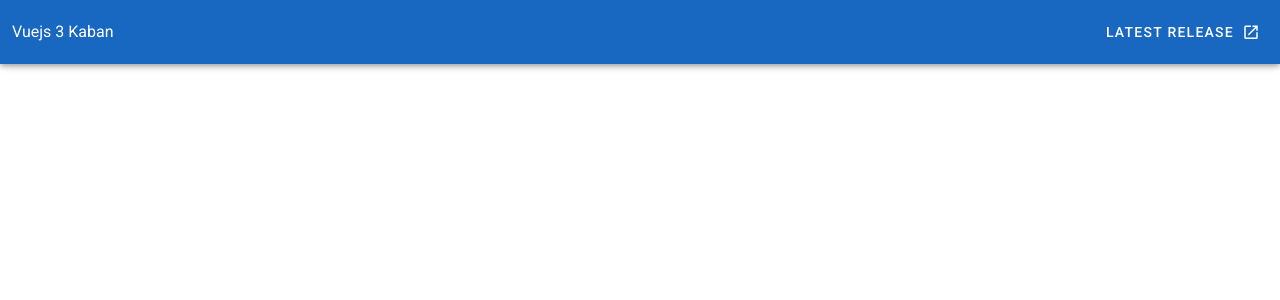
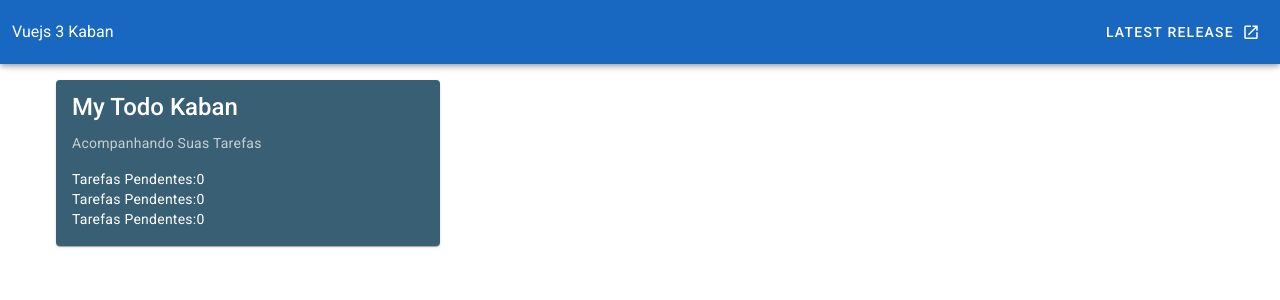
Before and after one commit to elvishuges/Todo-List-Vue-JS-3-Composition-API-with-Pinia-Firebase-9-Vite-, a Vue app: page / in a window 1280 px wide. Shown: the top 300 px of the page. Built offline with nearby package versions, Linux system fonts and the light colour scheme.

Commit message:
add pinia e state para numero de items em cada coluna

```diff
--- a/package.json
+++ b/package.json
@@ -10,6 +10,7 @@
   "dependencies": {
     "@vueuse/core": "^10.2.1",
     "core-js": "^3.8.3",
+    "pinia": "^2.1.4",
     "vue": "^3.2.13",
     "vue-router": "^4.2.2",
     "vuetify": "3.1.12"
--- a/src/App.vue
+++ b/src/App.vue
@@ -1,7 +1,13 @@
 <template>
   <v-app>
     <v-app-bar app color="primary" dark>
-      <div class="d-flex align-center pl-3">Vuejs 3 Kaban</div>
+      <div
+        style="cursor: pointer"
+        @click="router.push('/')"
+        class="d-flex align-center pl-3"
+      >
+        Vuejs 3 Kaban
+      </div>
 
       <v-spacer></v-spacer>
 
@@ -21,10 +27,8 @@
   </v-app>
 </template>
 
-<script>
-export default {
-  name: 'App',
+<script setup>
+import { useRouter } from 'vue-router';
 
-  components: {},
-};
+const router = useRouter();
 </script>
--- a/src/main.js
+++ b/src/main.js
@@ -1,5 +1,7 @@
 import { createApp } from 'vue';
 import App from './App.vue';
+
+import { createPinia } from 'pinia';
 
 // Vuetify
 import 'vuetify/styles';
@@ -12,7 +14,8 @@ const vuetify = createVuetify({
   components,
   directives,
 });
+const pinia = createPinia();
 
-const app = createApp(App).use(router).use(vuetify);
+const app = createApp(App).use(router).use(vuetify).use(pinia);
 
 app.mount('#app');
--- a/src/router/routes.js
+++ b/src/router/routes.js
@@ -1,9 +1,11 @@
 import KabanPage from './../views/KabanPage.vue';
 import HomePage from '../views/HomePage.vue';
+import DashBoard from '../views/DashBoard.vue';
 
 const routes = [
   { path: '/kaban', name: 'kaban', component: KabanPage },
   { path: '/home', name: 'home', component: HomePage },
+  { path: '/', name: 'Dashboard', component: DashBoard },
 ];
 
 export default routes;
--- /dev/null
+++ b/src/store/todo.js
@@ -0,0 +1,26 @@
+import { defineStore } from 'pinia';
+
+export const useTodo = defineStore('todo', {
+  state: () => ({
+    todoNumber: 0,
+    doingNumber: 0,
+    doneNumber: 0,
+    title: 'My Todo Kaban',
+  }),
+  actions: {
+    updateTodoNumber() {
+      this.todoNumber = 1;
+    },
+    updateDoingNumber() {
+      this.doingNumber = 2;
+    },
+    updateDoneNumber() {
+      this.done = 2;
+    },
+  },
+  getters: {
+    totalItems: (state) => {
+      return state.todoNumber + state.doneNumber + state.doingNumber;
+    },
+  },
+});
--- /dev/null
+++ b/src/views/DashBoard.vue
@@ -0,0 +1,34 @@
+<template>
+  <v-container>
+    <v-row dense>
+      <v-col cols="4">
+        <v-card @click="goToKaban" color="#385F73" theme="dark">
+          <v-card-title class="text-h5">{{ todoState.title }} </v-card-title>
+          <v-card-subtitle>Acompanhando Suas Tarefas</v-card-subtitle>
+
+          <v-card-text>
+            Tarefas Pendentes:{{ todoState.todoNumber }}<br />
+            Tarefas Pendentes:{{ todoState.doingNumber }}<br />
+            Tarefas Pendentes:{{ todoState.doneNumber }}
+          </v-card-text>
+        </v-card>
+      </v-col>
+    </v-row>
+  </v-container>
+</template>
+
+<script setup>
+import { useTodo } from '@/store/todo';
+import { useRouter } from 'vue-router';
+
+const todoState = useTodo();
+const router = useRouter();
+
+function goToKaban() {
+  router.push('/kaban');
+}
+</script>
+
+<style lang="scss" scoped></style>
+
+<style></style>
--- a/src/views/KabanPage.vue
+++ b/src/views/KabanPage.vue
@@ -41,14 +41,28 @@
 </template>
 
 <script setup>
-import { ref, computed } from 'vue';
+import { ref, computed, watch } from 'vue';
 
 import TodoItemForm from '@/components/TodoItemForm.vue';
 import TodoItemList from '@/components/TodoItemList.vue';
 import useRemoveAndGetItemFromArray from './../composable/useRemoveAndGetItemFromArray';
 
+import { useTodo } from '@/store/todo';
+
+const todoState = useTodo();
+
 const { todo, doing, done, removeAndGetItemFromArray } =
   useRemoveAndGetItemFromArray();
+
+watch(todo, async (newTodo, oldTodo) => {
+  todoState.updateTodoNumber();
+});
+watch(doing, async (newDoing, oldDoing) => {
+  todoState.updateDoingNumber();
+});
+watch(done, async (newDone, oldDoing) => {
+  todoState.updateDoneNumber();
+});
 
 function handleFormSubmit(payload) {
   addItemTodo(payload);
```
Also changed, not shown: 2 other files (tests, documents, lock files or other folders).
